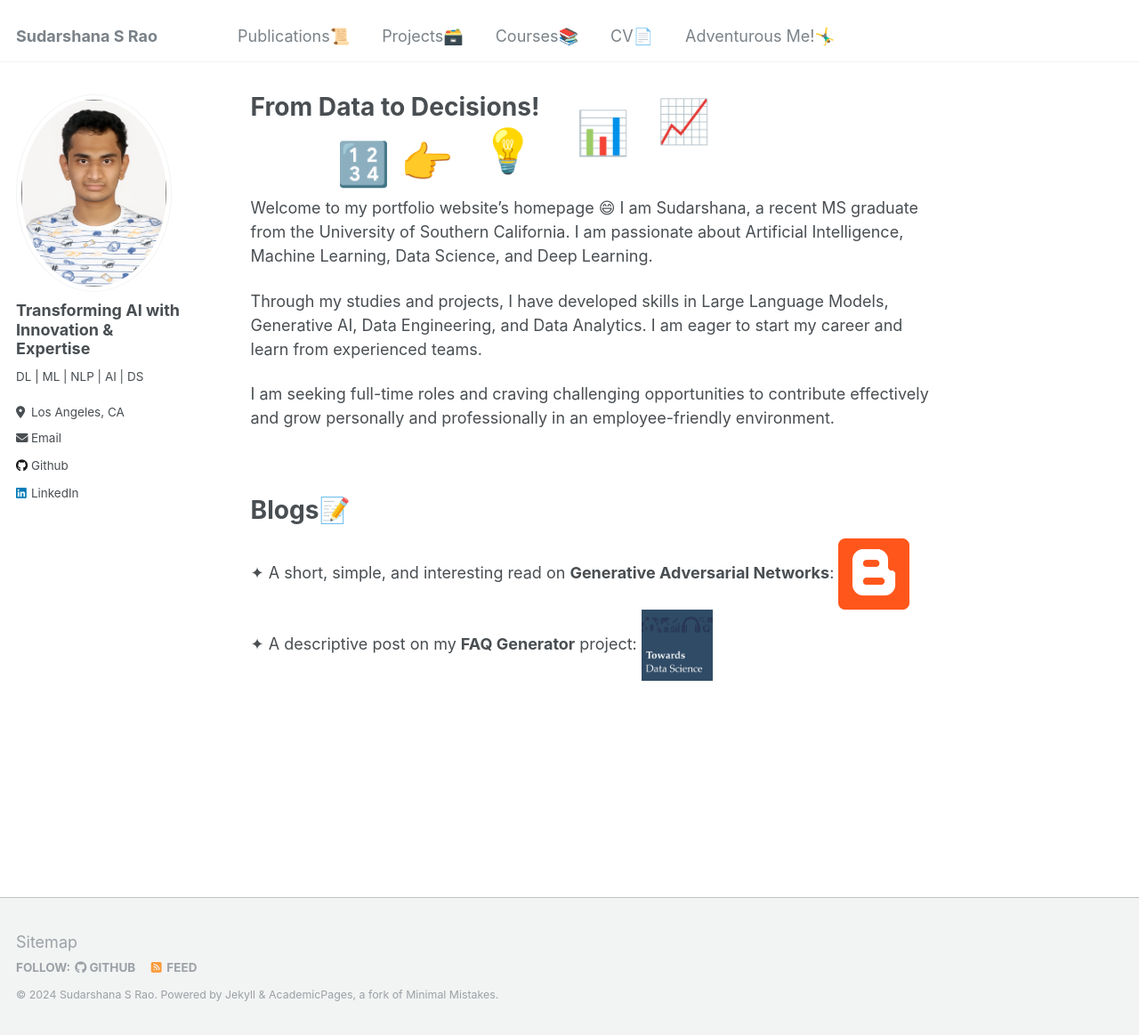
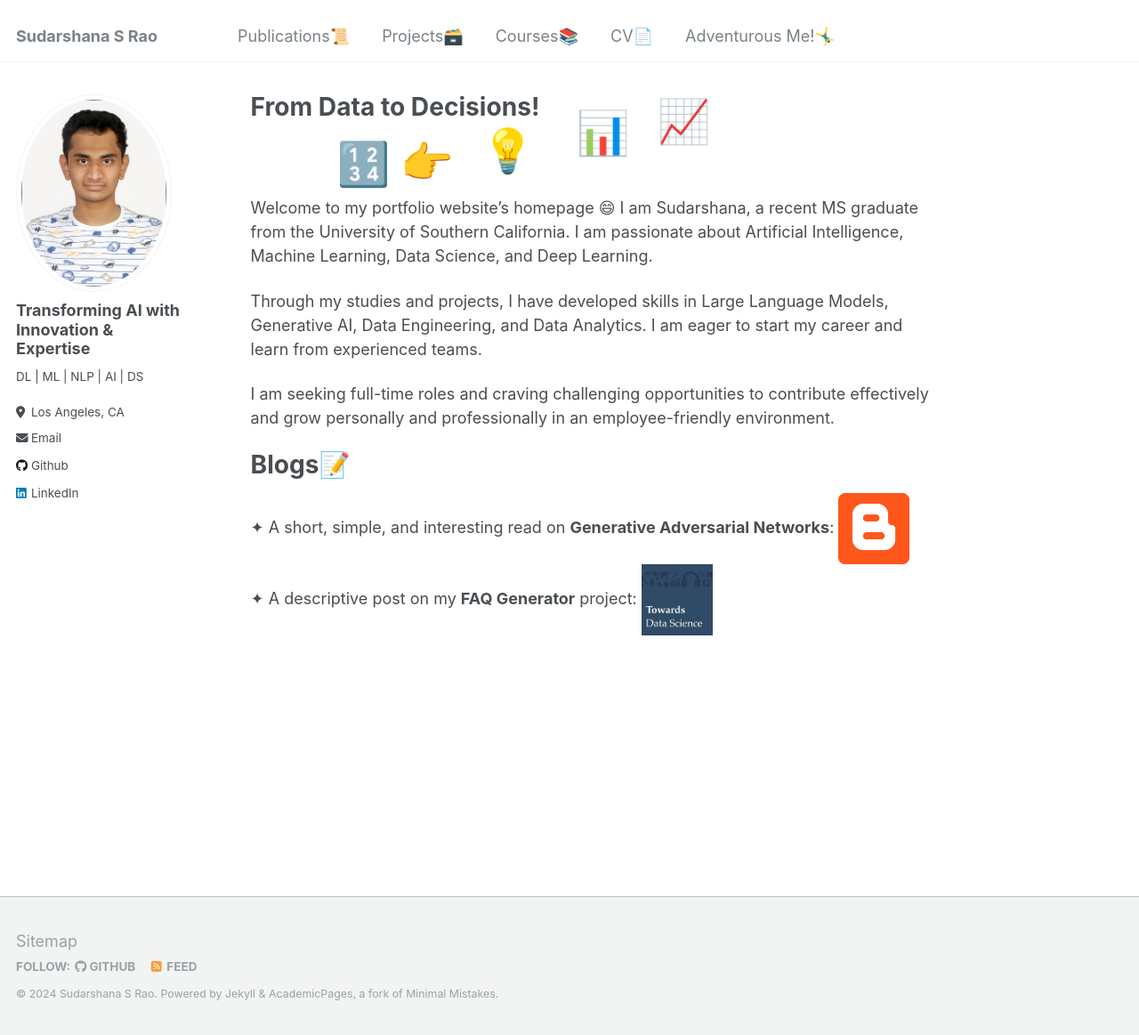
Before and after one commit to SudarshanaSRao/SudarshanaSRao.github.io, a Jekyll site: the page built from _pages/about.md, in a window 1280 px wide and 1163 px high. Shown: the whole window at 89% size. Built offline with Jekyll 4.4.1, drawn with Linux system fonts in a browser that asks for light colours.

Commit message:
Update about.md

```diff
--- a/_pages/about.md
+++ b/_pages/about.md
@@ -51,8 +51,8 @@ Welcome to my portfolio website's homepage 😄 I am Sudarshana, a recent MS gra
 Through my studies and projects, I have developed skills in Large Language Models, Generative AI, Data Engineering, and Data Analytics. I am eager to start my career and learn from experienced teams.
 
 I am seeking full-time roles and craving challenging opportunities to contribute effectively and grow personally and professionally in an employee-friendly environment.
+&nbsp;
 
-&nbsp;
 # Blogs📝
 <div class="flexcontainer">
   <div>
```
